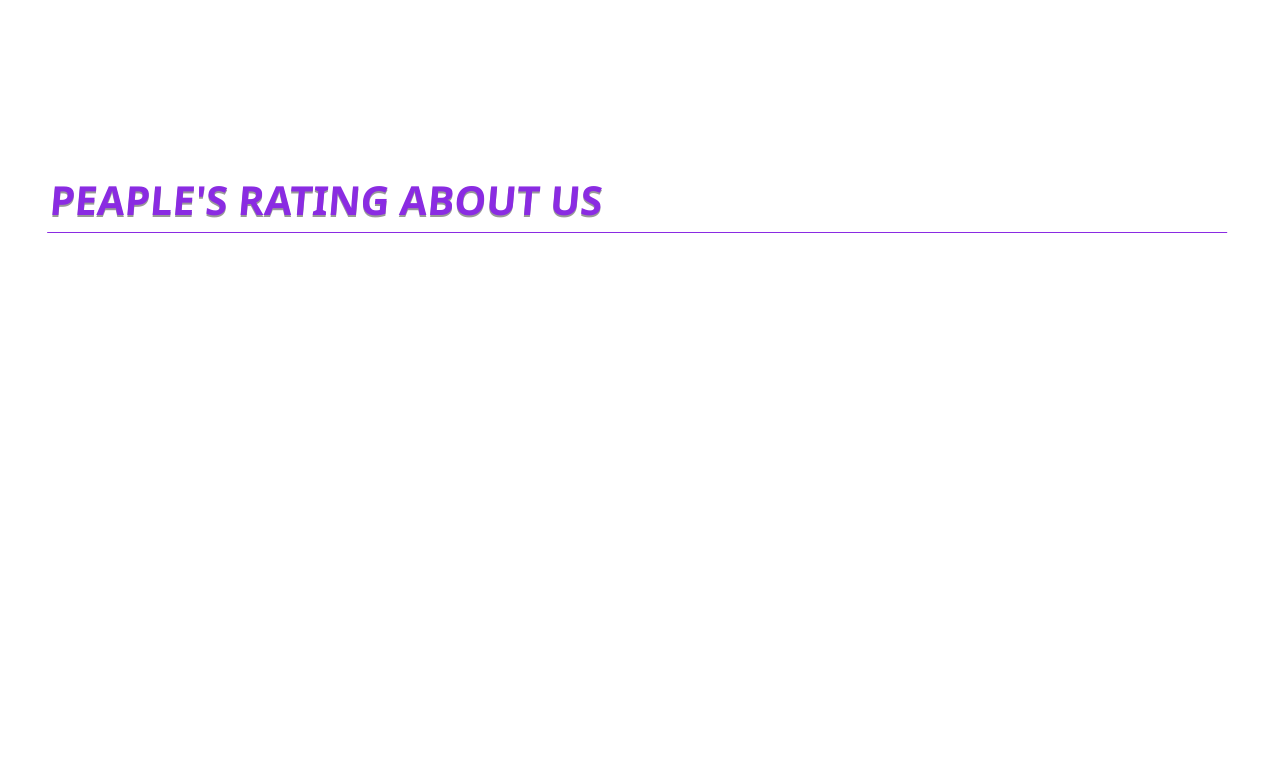
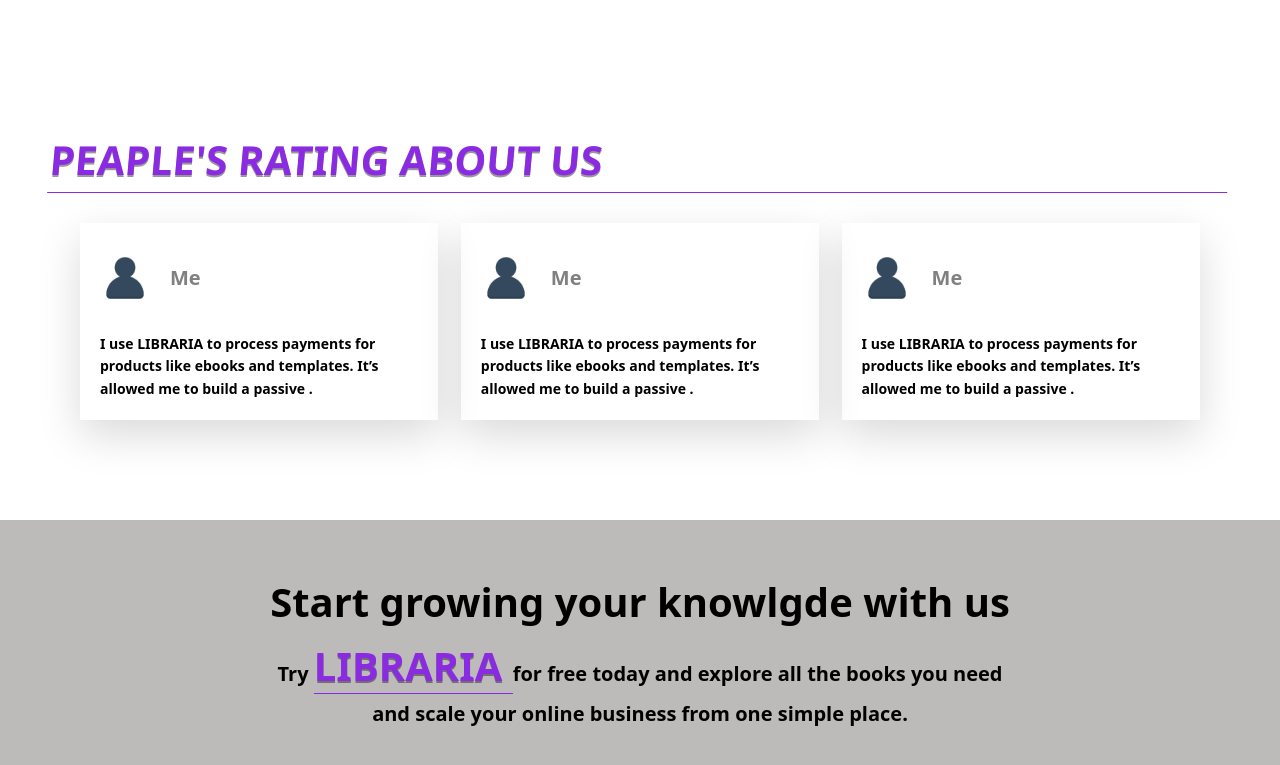
Before and after one commit to Helmy-chaabane/HemFlix, a React (Create React App) app: page / in a window 1280 px wide. Shown: the part 1807-2572 px from the top of the page. Before the commit the page ends 2090 px from the top, so only its background shows below. Built offline with nearby package versions, Linux system fonts and the light colour scheme.

Commit message:
page d'acceuil v2

```diff
--- a/src/Components/Card/Book.jsx
+++ b/src/Components/Card/Book.jsx
@@ -1,7 +1,7 @@
 import React from "react";
 import { Link } from "react-router-dom";
 import cover from "../../Images/cover.jpg";
-import "./book.css";
+import "./card.css";
 
 const Book = () => {
   return (
--- a/src/Components/Card/Rate.jsx
+++ b/src/Components/Card/Rate.jsx
@@ -1,7 +1,19 @@
 import React from "react";
-
+import user from "../../Images/user.png";
+import "./card.css";
 const Rate = () => {
-  return <div className="rate"></div>;
+  return (
+    <div className="rate">
+      <div className="user__des">
+        <img src={user} alt="user" className="user__photo" />
+        <h3>Me</h3>
+      </div>
+      <p className="rate__para">
+        I use LIBRARIA to process payments for products like ebooks and
+        templates. It’s allowed me to build a passive .
+      </p>
+    </div>
+  );
 };
 
 export default Rate;
--- a/src/Components/Card/book.css
+++ /dev/null
@@ -1,21 +0,0 @@
-.books__container {
-  padding: 5rem;
-  display: flex;
-  justify-content: space-between;
-  align-items: center;
-  flex-wrap: wrap;
-}
-
-.book {
-  flex: 0 0 29%;
-  height: 45rem;
-  margin-bottom: 2rem;
-  cursor: pointer;
-  display: flex;
-  backface-visibility: hidden;
-  transition: all 0.2s;
-}
-
-.book:hover {
-  transform: scale(1.15);
-}
--- /dev/null
+++ b/src/Components/Card/card.css
@@ -0,0 +1,47 @@
+.book {
+  flex: 0 0 29%;
+  height: 45rem;
+  margin-bottom: 2rem;
+  cursor: pointer;
+  display: flex;
+  backface-visibility: hidden;
+  transition: all 0.2s;
+}
+
+.book:hover {
+  transform: scale(1.15);
+}
+
+.rate {
+  flex: 0 0 32%;
+  margin-bottom: 2rem;
+  padding: 2rem;
+  box-shadow: 0 1.5rem 4rem rgba(0, 0, 0, 0.15);
+  cursor: pointer;
+  transition: all 0.2s;
+}
+
+.rate:hover {
+  transform: scale(1.1);
+}
+
+.rate__para {
+  font-size: 1.4rem;
+  font-weight: 600;
+}
+
+.user__des {
+  margin: 1rem 0rem 3rem 0rem;
+  display: flex;
+  align-items: center;
+}
+
+.user__photo {
+  width: 5rem;
+  margin-right: 2rem;
+}
+
+.user__des h3 {
+  font-size: 2rem;
+  color: gray;
+}
--- a/src/Pages/Acceuil/Acceuil.jsx
+++ b/src/Pages/Acceuil/Acceuil.jsx
@@ -20,8 +20,8 @@ const Acceuil = () => {
         </div>
       </section>
       <section className="acceuil__section">
-        <h1 className="books_title">Most Popular Books</h1>
-        <div className="books__container">
+        <h1 className="section_title">Most Popular Books</h1>
+        <div className="cards__container">
           <Book />
           <Book />
           <Book />
@@ -30,12 +30,22 @@ const Acceuil = () => {
       </section>
 
       <section className="acceuil__section">
-        <h1 className="books_title">Peaple's rating about us</h1>
-        <div className="rates__container">
+        <h1 className="section_title">Peaple's rating about us</h1>
+        <div className="cards__container">
           <Rate />
           <Rate />
           <Rate />
-          <Rate />
+        </div>
+      </section>
+
+      <section className="acceuil__footer">
+        <div className="footer__content">
+          <h2>Start growing your knowlgde with us</h2>
+          <p>
+            Try <span className="section_title"> Libraria </span> for free today
+            and explore all the books you need and scale your online business
+            from one simple place.
+          </p>
         </div>
       </section>
     </div>
--- a/src/Pages/Acceuil/acceuil.css
+++ b/src/Pages/Acceuil/acceuil.css
@@ -40,7 +40,7 @@
   padding: 5rem;
 }
 
-.books_title {
+.section_title {
   color: blueviolet;
   text-transform: uppercase;
   text-shadow: 0.1px 2px rgba(0, 0, 0, 0.4);
@@ -48,3 +48,33 @@
   font-size: 4rem;
   border-bottom: 1px solid blueviolet;
 }
+
+.cards__container {
+  padding: 3rem;
+  display: flex;
+  justify-content: space-between;
+  align-items: center;
+  flex-wrap: wrap;
+}
+
+.acceuil__footer {
+  padding: 5rem;
+  display: flex;
+  align-items: center;
+  justify-content: center;
+  background-color: rgb(189, 186, 186);
+}
+
+.footer__content {
+  text-align: center;
+  flex: 0 0 65%;
+}
+
+.footer__content h2 {
+  font-size: 4rem;
+}
+
+.footer__content p {
+  font-size: 2rem;
+  font-weight: 600;
+}
```
Also changed, not shown: src/Images/user.png (added).
